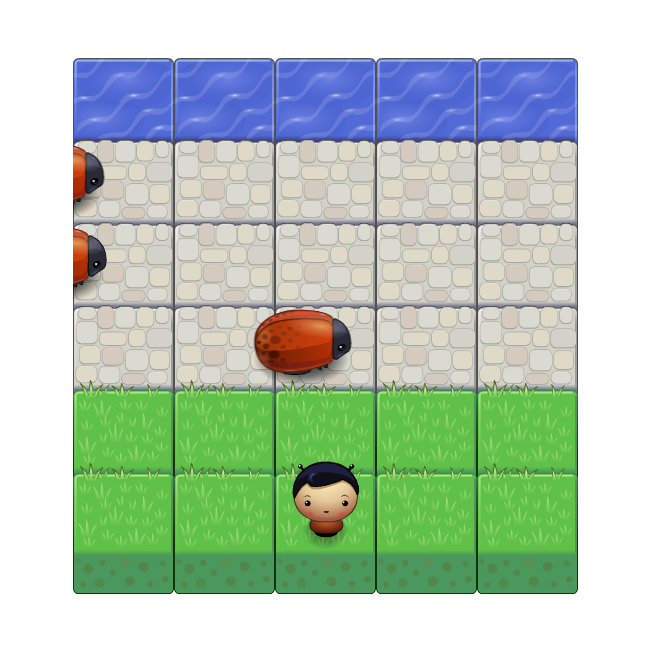
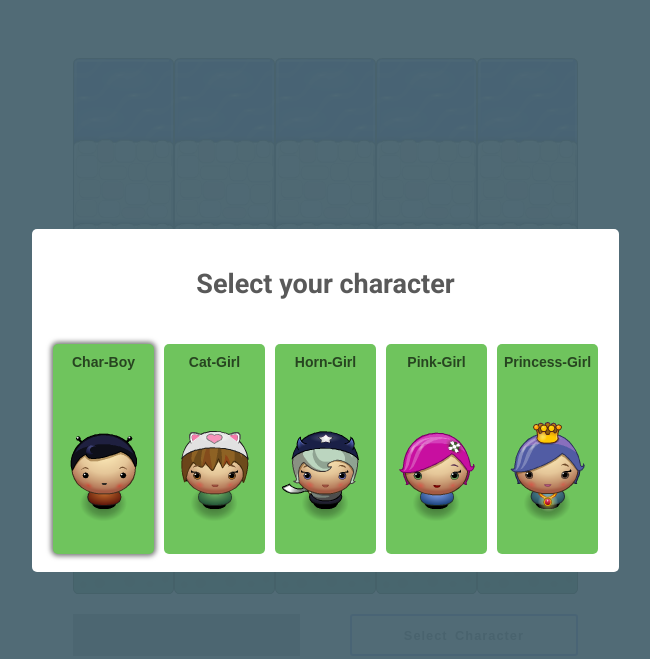
Before and after one commit to bigfatpartyguy/P4_Arcade_Game, a plain HTML site: page index.html in a window 1280 px wide. Shown: the whole page, without its empty margins (315-965 px from the left). Drawn offline with nearby package versions, Linux system fonts and the light colour scheme; grey boxes are pictures that could not be loaded.

Commit message:
feat: Added an option to select different characters.

```diff
--- a/css/style.css
+++ b/css/style.css
@@ -1,3 +1,82 @@
 body {
     text-align: center;
+    font-family: Roboto, sans-serif;
+    box-sizing: border-box;
 }
+
+/* Create grid layout */
+#grid-container {
+    margin: 0 auto;
+    display: grid;
+    grid-template-columns: repeat(2, 1fr);
+    grid-template-rows: auto;
+    width: 505px;
+}
+
+canvas {
+    grid-column: 1 / 3;
+}
+
+#player {
+    grid-column: 1 / 2;
+}
+
+/* Style "select character" button */
+.select-character {
+    grid-column: 2 / 3;
+    font-size: 0.8em;
+    font-weight: 600;
+    color: rgba(0, 0, 0, 0.65);
+    letter-spacing: 1px;
+    word-spacing: 3px;
+    height: 42px;
+    width: 90%;
+    margin-left: auto;
+    cursor: pointer;
+    border: 2px solid #5e78ee;
+    border-radius: 3px;
+    background: none;
+    transition: 0.25s;
+}
+
+.select-character:hover,
+.select-character:focus {
+    box-shadow: inset 0 0 12px 21px #5e78ee;
+    color: #fff;
+
+}
+
+/* Style modal  */
+.swal-overlay {
+    background-color: rgba(72, 100, 111, 0.95);
+}
+
+.swal-modal {
+    background-color: #fff;
+    width: max-content;
+}
+
+.swal-footer {
+    display: flex;
+    justify-content: center;
+}
+
+.swal-button {
+    padding: 10px 0;
+    width: 101px;
+    color: rgba(0, 0, 0, 0.65);
+    background-color: #6fc45d;
+    transition: 0.5s;
+}
+
+.swal-button:focus {
+    box-shadow: 0 0 5px 2px #777;
+}
+
+.swal-button:hover {
+    box-shadow: 0 0 5px 2px #777;
+}
+
+.swal-button:active {
+    background: none;
+}
--- a/index.html
+++ b/index.html
@@ -3,11 +3,21 @@
 <head>
     <meta charset="UTF-8">
     <title>Effective JavaScript: Frogger</title>
+    <link href="https://fonts.googleapis.com/css?family=Roboto:400,500,700" rel="stylesheet">
     <link rel="stylesheet" href="css/style.css">
 </head>
 <body>
+    <div id="grid-container">
+        <iframe id="player" style="border: 0; width: 90%; height: 42px;" src="https://bandcamp.com/EmbeddedPlayer/album=3685542921/size=small/bgcol=ffffff/linkcol=0687f5/transparent=true/"
+            seamless>
+            <a href="http://breakbeatheartbeat.bandcamp.com/album/delta">Delta by Breakbeat Heartbeat</a>
+        </iframe>
+        <button class="select-character">Select Character</button>
+    </div>
+    <script src="https://unpkg.com/sweetalert/dist/sweetalert.min.js"></script>
     <script src="js/resources.js"></script>
     <script src="js/app.js"></script>
     <script src="js/engine.js"></script>
+
 </body>
 </html>
--- a/js/app.js
+++ b/js/app.js
@@ -1,3 +1,5 @@
+'use strict';
+
 //Helper function for random speed
 function speedRnd(min, max) {
     return Math.floor(Math.random() * (max - min)) + min;
@@ -31,9 +33,7 @@ Enemy.prototype.update = function(dt) {
 
 // Handlilng collisions of the enemy and the player
     if ((this.x + 60) > player.x && this.x < (player.x + 60) && this.y === player.y) {
-        debugger;
-        player.x = 202;
-        player.y = 390;
+        player.reset();
     }
 };
 
@@ -65,8 +65,7 @@ Player.prototype.update = function() {
 
 // Winning case
         case this.y < 38:
-            this.y = 390;
-            this.x = 202;
+            this.reset();
             break;
     }
 };
@@ -74,6 +73,12 @@ Player.prototype.update = function() {
 // Borrow render method from Emeny's class
 Player.prototype.render = function() {
     Enemy.prototype.render.call(this);
+};
+
+//Simple method to reset player's position
+Player.prototype.reset = function() {
+    this.x = 202;
+    this.y = 390;
 };
 
 // Map Player movement to keyboard arrow buttons
@@ -94,17 +99,82 @@ Player.prototype.handleInput = function(keyCode) {
     }
 };
 
+// Simple constructor to create modal window using sweelalert framework.
+var SelectModal = function() {
+
+    // Private variable and function
+    var img = {
+        boy: 'images/char-boy.png',
+        cat: 'images/char-cat-girl.png',
+        horn: 'images/char-horn-girl.png',
+        pink: 'images/char-pink-girl.png',
+        princess: 'images/char-princess-girl.png'
+    };
+    // This function adds images to sweetalert buttons
+    function loadImg() {
+        for (let key in img) {
+            var btn = document.querySelector('.' + key);
+            btn.appendChild(Resources.get(img[key]));
+        }
+    }
+
+    this.selected = img['boy'];
+    // renderEntities function checks this flag to "pause" rendering
+    this.busy = false;
+    this.swalSelect = () => {
+        this.busy = true;
+        swal({
+            title: 'Select your character',
+            buttons: {
+                boy: {
+                    text: 'Char-Boy',
+                    value: 'boy',
+                    className: 'boy',
+                    dangerMode: true,
+                },
+                cat: {
+                    text: 'Cat-Girl',
+                    value: 'cat',
+                    className: 'cat',
+                },
+                horn: {
+                    text: 'Horn-Girl',
+                    value: 'horn',
+                    className: 'horn',
+                },
+                pink: {
+                    text: 'Pink-Girl',
+                    value: 'pink',
+                    className: 'pink',
+                },
+                princess: {
+                    text: 'Princess-Girl',
+                    value: 'princess',
+                    className: 'princess',
+                },
+            },
+        }).then((value) => {
+            if (value) {
+                this.selected = img[value];
+            }
+            this.busy = false;
+        });
+        document.querySelector('.swal-button').focus();
+        loadImg();
+    };
+};
 
 // Now instantiate your objects.
 // Place all enemy objects in an array called allEnemies
 // Place the player object in a variable called player
 var allEnemies = [
-    new Enemy(0, 58, speedRnd(100, 500)),
-    new Enemy(0, 58+83, speedRnd(100, 500)),
+    new Enemy(-101, 58, speedRnd(100, 500)),
+    new Enemy(-101, 58+83, speedRnd(100, 500)),
     new Enemy(-101, 58+83*2, speedRnd(100, 500))
 ];
+var selectModal = new SelectModal(); // Instantiate charcer selection modal window
+var player = new Player();
 
-var player = new Player();
 // This listens for key presses and sends the keys to your
 // Player.handleInput() method. You don't need to modify this.
 document.addEventListener('keyup', function(e) {
--- a/js/engine.js
+++ b/js/engine.js
@@ -20,12 +20,14 @@ var Engine = (function(global) {
      */
     var doc = global.document,
         win = global.window,
+        container = win['grid-container'],
         canvas = doc.createElement('canvas'),
         ctx = canvas.getContext('2d'),
-        lastTime;
+        lastTime,
+        selectBtn = document.querySelector('.select-character');
     canvas.width = 505;
     canvas.height = 606;
-    doc.body.appendChild(canvas);
+    container.insertBefore(canvas, container.children[0]);
 
     /* This function serves as the kickoff point for the game loop itself
      * and handles properly calling the update and render methods.
@@ -63,6 +65,7 @@ var Engine = (function(global) {
     function init() {
         reset();
         lastTime = Date.now();
+        selectModal.swalSelect();
         main();
     }
 
@@ -147,11 +150,19 @@ var Engine = (function(global) {
         /* Loop through all of the objects within the allEnemies array and call
          * the render function you have defined.
          */
-        allEnemies.forEach(function(enemy) {
-            enemy.render();
-        });
+        /* Render only if modal window is not opened.
+        Also check if character has been changed and update player.sprite. */
+        if (!selectModal.busy) {
+            if (player.sprite !== selectModal.selected) {
+                player.sprite = selectModal.selected;
+                player.reset();
+            }
+            allEnemies.forEach(function (enemy) {
+                enemy.render();
+            });
 
-        player.render();
+            player.render();
+        }
     }
 
     /* This function does nothing but it could have been a good place to
@@ -171,7 +182,11 @@ var Engine = (function(global) {
         'images/water-block.png',
         'images/grass-block.png',
         'images/enemy-bug.png',
-        'images/char-boy.png'
+        'images/char-boy.png',
+        'images/char-cat-girl.png',
+        'images/char-horn-girl.png',
+        'images/char-pink-girl.png',
+        'images/char-princess-girl.png'
     ]);
     Resources.onReady(init);
 
@@ -180,4 +195,10 @@ var Engine = (function(global) {
      * from within their app.js files.
      */
     global.ctx = ctx;
+
+    // Listen for button click to open modal.
+    selectBtn.addEventListener('click', function(e) {
+        e.preventDefault();
+        selectModal.swalSelect();
+    });
 })(this);
```
Also changed, not shown: 1 other file.
